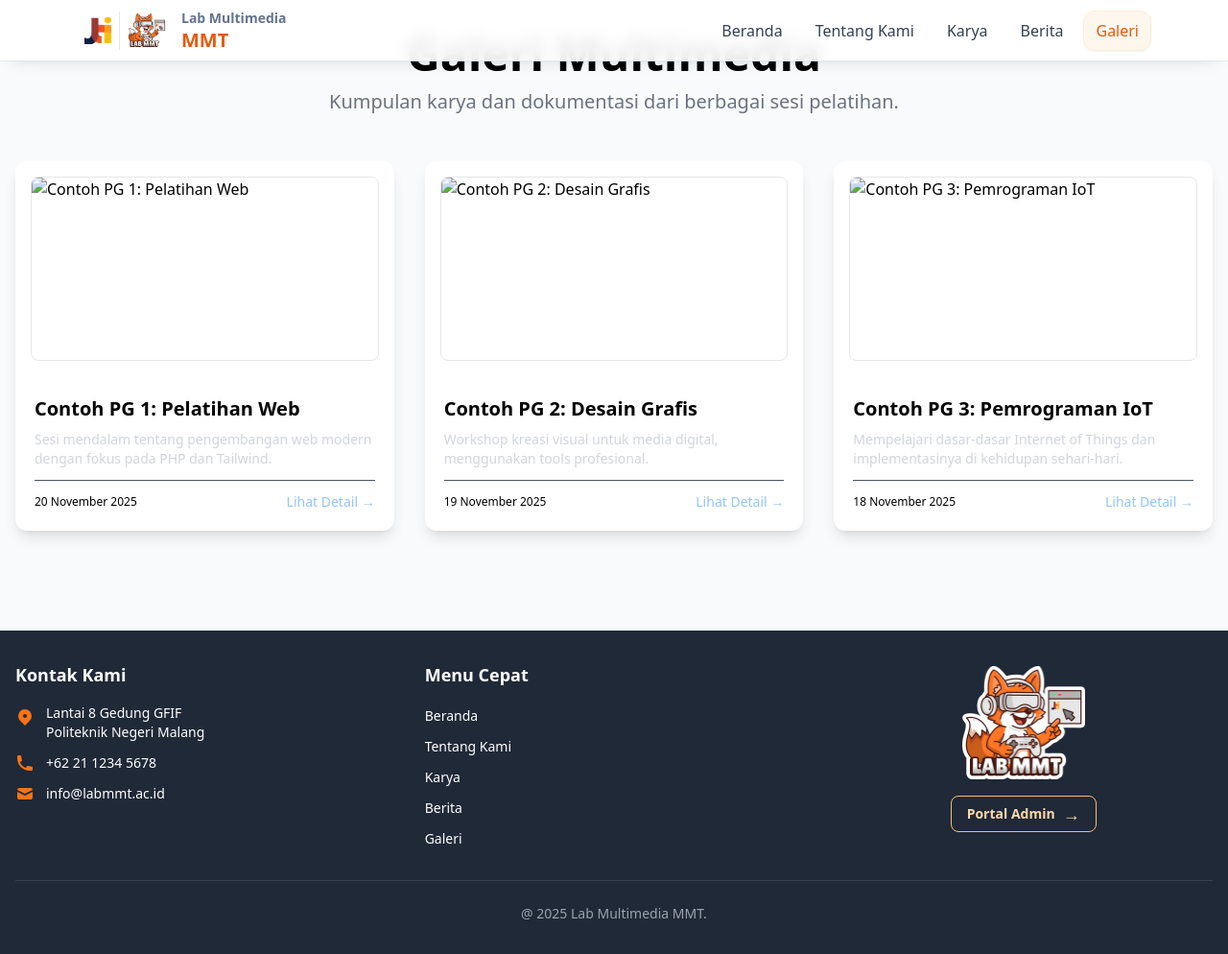
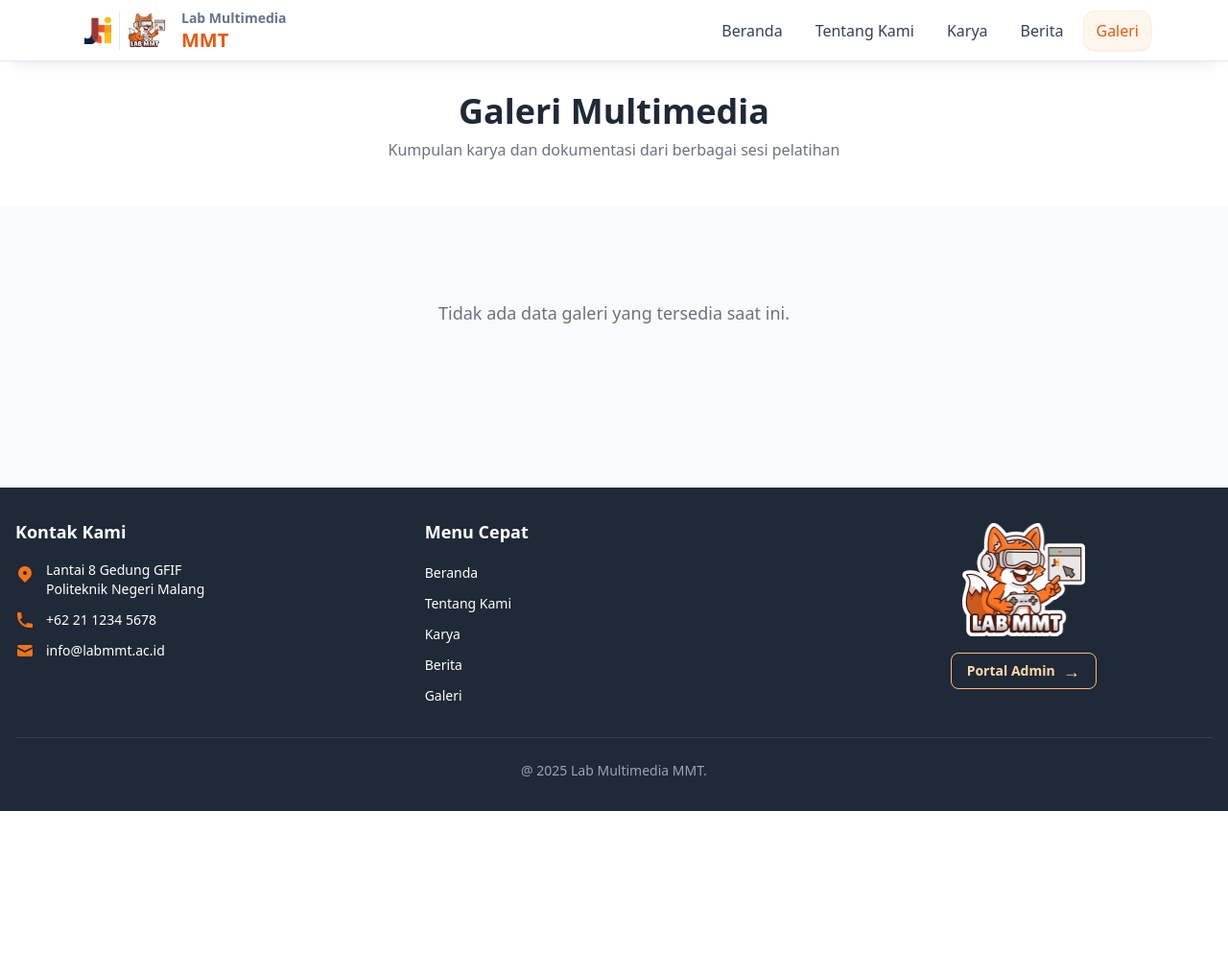
Before and after one commit to furalmiqbadi/pbl, a PHP site: page /view/gallery.php in a window 1280 px wide. Shown: the whole page at 96% size. After the commit the page ends 845 px from the top, so only its background shows below. Run offline with PHP 8.4, Linux system fonts and the light colour scheme; data that the repository does not hold is empty; some libraries are stand-ins or nearby versions.

Commit message:
Galery_MVC

```diff
--- a/view/gallery.php
+++ b/view/gallery.php
@@ -1,143 +1,64 @@
-<?php
-define('DB_HOST', 'localhost');
-define('DB_USER', 'postgres');
-define('DB_PASS', '123');
-define('DB_NAME', 'pbl');
-define('DB_PORT', '5432');
-
-$conn = null;
-$error_message = '';
-$data_to_loop = [];
-
-try {
-    $dsn = "pgsql:host=" . DB_HOST . ";port=" . DB_PORT . ";dbname=" . DB_NAME;
-    $conn = new PDO($dsn, DB_USER, DB_PASS, [
-        PDO::ATTR_ERRMODE => PDO::ERRMODE_EXCEPTION
-    ]);
-
-    $sql = "SELECT id, deskripsi, gambar_galeri FROM galeri";
-
-    $stmt = $conn->prepare($sql);
-    $stmt->execute();
-
-    $results = $stmt->fetchAll(PDO::FETCH_ASSOC);
-
-    if (count($results) > 0) {
-        $data_to_loop = $results;
-    } else {
-        $data_to_loop = [
-            ['judul' => 'Contoh PG 1: Pelatihan Web', 'deskripsi' => 'Sesi mendalam tentang pengembangan web modern dengan fokus pada PHP dan Tailwind.', 'tanggal_upload' => '2025-11-20', 'url_gambar' => 'https://via.placeholder.com/400x300/F0F4F8/333333?text=PostgreSQL+Web'],
-            ['judul' => 'Contoh PG 2: Desain Grafis', 'deskripsi' => 'Workshop kreasi visual untuk media digital, menggunakan tools profesional.', 'tanggal_upload' => '2025-11-19', 'url_gambar' => 'https://via.placeholder.com/400x300/F0F4F8/333333?text=PostgreSQL+Design'],
-            ['judul' => 'Contoh PG 3: Pemrograman IoT', 'deskripsi' => 'Mempelajari dasar-dasar Internet of Things dan implementasinya di kehidupan sehari-hari.', 'tanggal_upload' => '2025-11-18', 'url_gambar' => 'https://via.placeholder.com/400x300/F0F4F8/333333?text=PostgreSQL+IoT'],
-        ];
-    }
-
-} catch (PDOException $e) {
-    $error_message = "Koneksi database PostgreSQL gagal: " . $e->getMessage();
-    $data_to_loop = [];
-}
-
-$conn = null;
-?>
+<?php include '../layouts/header.php'; ?>
 
 <!DOCTYPE html>
 <html lang="id">
-
 <head>
     <meta charset="UTF-8">
     <meta name="viewport" content="width=device-width, initial-scale=1.0">
-    <title>Galeri Multimedia Dinamis (PostgreSQL)</title>
+    <title>Galeri Multimedia</title>
     <script src="https://cdn.tailwindcss.com"></script>
     <style>
-        body {
-            overflow-y: auto;
-        }
-
-        tailwind.config= {
-            theme: {
-                extend: {
-                    colors: {
-                        'gambar-bg': '#F0F4F8',
-                            'deskripsi-bg': '#334155',
-                            'text-light': '#F8FAFC',
-                            'text-dark': '#1F2937',
-                            'accent-color': '#EF4444',
-                    }
-                }
-            }
-        }
+        .text-brand-dark { color: #1f2937; }
     </style>
 </head>
-<?php include '../layouts/header.php'; ?>
 
 <body class="bg-gray-50 min-h-screen">
 
-    <div class="container mx-auto px-4 py-8">
-
-        <header class="text-center mb-12">
-            <h1 class="text-4xl font-extrabold text-deskripsi-bg sm:text-5xl">Galeri Multimedia</h1>
-            <p class="mt-3 text-xl text-gray-500">Kumpulan karya dan dokumentasi dari berbagai sesi pelatihan.</p>
-        </header>
-
-        <?php if ($error_message): ?>
-            <div role="alert" class="bg-red-100 border border-red-400 text-red-700 px-4 py-3 rounded relative mb-8">
-                <strong class="font-bold">Error Koneksi!</strong>
-                <span class="block sm:inline"><?= htmlspecialchars($error_message) ?></span>
-                <p class="mt-2 text-sm">Pastikan service PostgreSQL Anda berjalan dan kredensial di `index.php` sudah benar.
+<section class="bg-white pt-24 pb-12 text-center">
+    <div class="max-w-screen-xl mx-auto px-4"> <h1 class="font-heading font-bold text-3xl md:text-4xl text-brand-dark mb-2">
+            Galeri Multimedia
+        </h1>
+        <p class="font-sans text-gray-500 text-sm md:text-base">
+            Kumpulan karya dan dokumentasi dari berbagai sesi pelatihan
         </p>
     </div>
-        <?php endif; ?>
+</section>
 
-        <div class="grid grid-cols-1 gap-8 sm:grid-cols-2 lg:grid-cols-3">
+<div class="max-w-screen-xl mx-auto px-4 py-12">
+    <div class="grid grid-cols-1 sm:grid-cols-2 lg:grid-cols-3 gap-8">
 
+        <?php if (!empty($data)): ?>
+            <?php foreach ($data as $item): ?>
                 <?php
-            if (!empty($data_to_loop)):
-                foreach ($data_to_loop as $item):
                     $judul = htmlspecialchars($item['judul']);
                     $deskripsi = htmlspecialchars($item['deskripsi']);
-                    $tanggal = isset($item['tanggal_upload']) ? date('d F Y', strtotime($item['tanggal_upload'])) : 'N/A';
-                    $url_gambar = htmlspecialchars($item['url_gambar']);
+                    $gambar = htmlspecialchars($item['gambar_galeri']);
+                    $tanggal = !empty($item['tanggal_upload'])
+                               ? date('d F Y', strtotime($item['tanggal_upload']))
+                               : 'N/A';
                 ?>
 
-                    <div class="bg-white rounded-xl shadow-lg overflow-hidden transition duration-300 hover:shadow-xl">
+                <div class="bg-white rounded-xl shadow-lg overflow-hidden transition-all duration-300 transform hover:scale-[1.02] hover:shadow-2xl">
 
-                        <div class="bg-gambar-bg p-4 flex items-center justify-center h-48 sm:h-56">
-                            <img src="<?= $url_gambar ?>" alt="<?= $judul ?>"
-                                class="object-cover w-full h-full rounded-lg border border-gray-200">
+                    <div class="h-56"> <img src="<?= $gambar ?>" alt="<?= $judul ?>" class="object-cover w-full h-full">
                     </div>
 
-                        <div class="bg-deskripsi-bg p-5">
-                            <h3 class="text-xl font-semibold text-text-light mb-2 truncate">
-                                <?= $judul ?>
-                            </h3>
-                            <p class="text-sm text-gray-300 mb-3 line-clamp-2">
-                                <?= $deskripsi ?>
-                            </p>
-                            <div class="flex justify-between items-center border-t border-gray-600 pt-3">
-                                <span class="text-xs font-medium text-accent-color">
-                                    <?= $tanggal ?>
-                                </span>
-                                <a href="#"
-                                    class="text-sm font-medium text-blue-300 hover:text-blue-200 transition duration-150">
-                                    Lihat Detail &rarr;
-                                </a>
+                    <div class="bg-gray-800 p-5">
+                        <h3 class="text-xl font-bold text-white mb-2 line-clamp-2" title="<?= $judul ?>"><?= $judul ?></h3>
+                        <p class="text-sm text-gray-300 mb-4 line-clamp-3"><?= $deskripsi ?></p> <div class="flex justify-between items-center border-t border-gray-600 pt-4">
+                            <span class="text-xs font-medium text-red-400">📅 <?= $tanggal ?></span>
+                            <a href="#" class="text-sm font-semibold text-blue-300 hover:text-blue-200 transition duration-150">Lihat Detail &rarr;</a>
                         </div>
                     </div>
                 </div>
-
             <?php endforeach; ?>
         <?php else: ?>
-                <?php if (!$error_message): ?>
-                    <p class="col-span-full text-center text-gray-500">
-                        Tidak ada data galeri yang ditemukan di database. Silakan isi tabel `galeri_multimedia`.
+            <p class="col-span-full text-center text-gray-500 py-12 text-lg">
+                Tidak ada data galeri yang tersedia saat ini.
             </p>
         <?php endif; ?>
-            <?php endif; ?>
-
     </div>
     </div>
 <?php include '../layouts/footer.php'; ?>
-
 </body>
-
 </html>
```
Also changed, not shown: controller/GaleriController.php (added, +13 -0 lines), model/GaleriModel.php (added, +23 -0 lines). Lines whose indentation alone changed are shown as unchanged.
